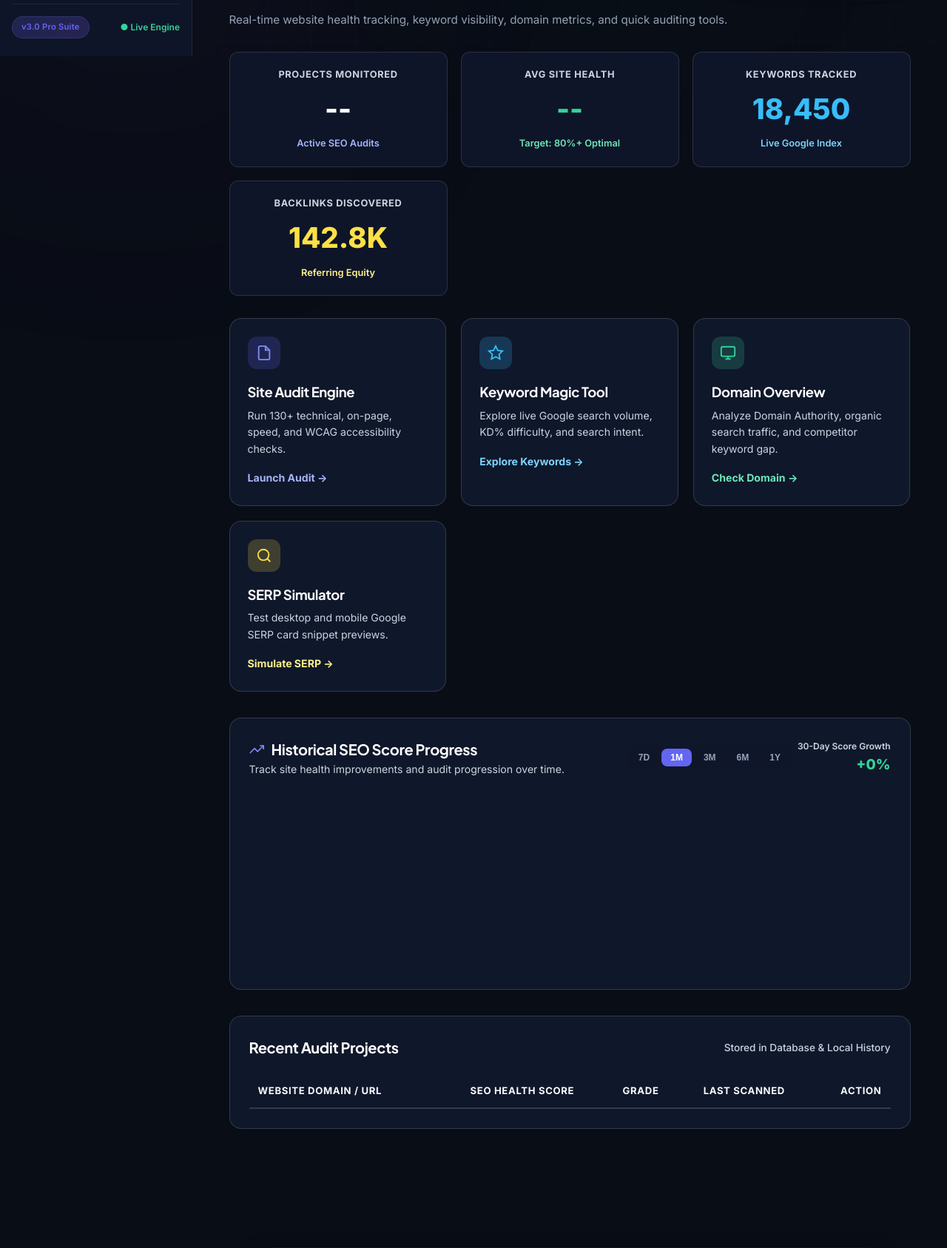
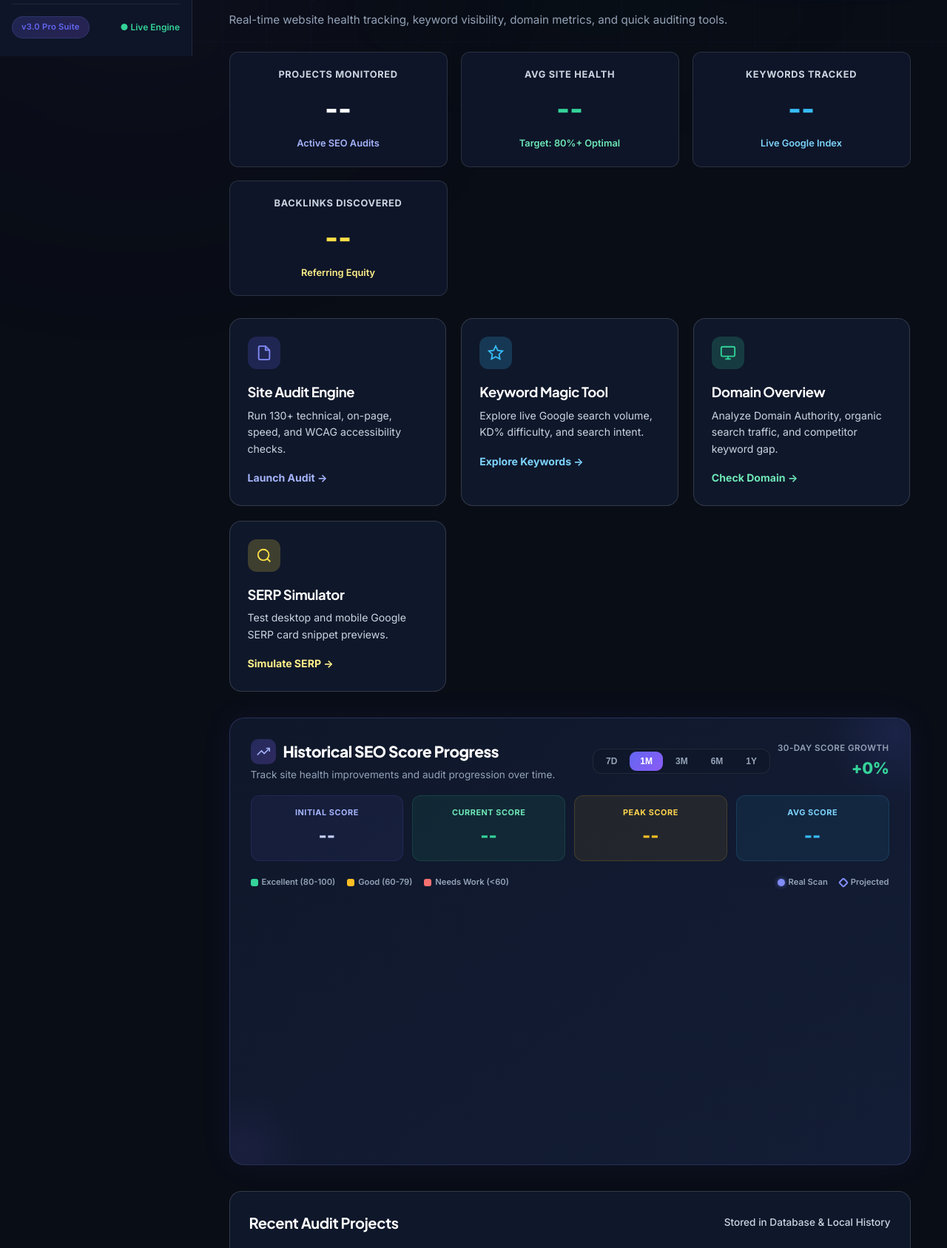
Before and after one commit to ajaykumarkumar800-hash/SEO-Checker-Pro, a Flask app: page /scanner in a window 1280 px wide. Shown: the part 724-2411 px from the top of the page at 74% size. Run offline with Flask 3, Linux system fonts and the light colour scheme; lists and menus that the app fills with data are empty; a map, chart or similar area stays blank; some libraries are stand-ins or nearby versions.

Commit message:
A-to-Z audit fixes + premium Historical SEO Score Progress graph upgrade
Bug fixes:
- Fix regex injection in MongoDB queries (re.escape)
- Remove duplicate global declarations and stray resets
- Fix URL normalization in saveUpdatedReportToHistory
- Replace hardcoded dashboard metrics with dynamic values
- Remove redundant imports

Premium Historical Graph:
- KPI summary cards (Initial, Current, Peak, Avg scores)
- Score zone background bands (Excellent/Good/Needs Work)
- 80% target benchmark dashed line
- Rich tooltips with Grade, Change %, Real/Projected badge
- Real scan vs Projected data point differentiation
- Dual-gradient fill with animated glow container
- Enhanced API response with peak/lowest/avg/real_scan_count

```diff
--- a/app.py
+++ b/app.py
@@ -376,8 +376,6 @@ def index():
 @app.route("/api/analyze", methods=["POST"])
 def analyze():
     """Run SEO analysis on the provided URL with Instant Database Caching."""
-    import time
-    import datetime
     global client, db, reports_collection
 
     data = request.get_json()
@@ -407,12 +405,12 @@ def analyze():
 
     # Check 1: Return Instant Cached Audit Result if not force_refresh
     if not force_refresh:
-        global reports_collection
         if reports_collection is not None:
             try:
                 cutoff = datetime.datetime.now(datetime.timezone.utc) - datetime.timedelta(seconds=cache_ttl)
+                escaped_url = re.escape(norm_url)
                 cached_doc = reports_collection.find_one(
-                    {"url": {"$regex": f"^{norm_url}", "$options": "i"}, "timestamp": {"$gte": cutoff}},
+                    {"url": {"$regex": f"^{escaped_url}", "$options": "i"}, "timestamp": {"$gte": cutoff}},
                     sort=[("timestamp", -1)]
                 )
                 if cached_doc:
@@ -657,10 +655,11 @@ def score_history():
     if reports_collection is not None:
         try:
             cutoff = datetime.datetime.now(datetime.timezone.utc) - datetime.timedelta(days=days)
+            escaped_domain = re.escape(clean_domain)
             cursor = reports_collection.find({
                 "$or": [
-                    {"url": {"$regex": clean_domain, "$options": "i"}},
-                    {"final_url": {"$regex": clean_domain, "$options": "i"}}
+                    {"url": {"$regex": escaped_domain, "$options": "i"}},
+                    {"final_url": {"$regex": escaped_domain, "$options": "i"}}
                 ],
                 "timestamp": {"$gte": cutoff}
             }, {"timestamp": 1, "overall_score": 1, "grade": 1}).sort("timestamp", 1)
@@ -731,8 +730,9 @@ def score_history():
     for dt in sample_dates:
         d_key = dt.strftime("%Y-%m-%d")
         lbl = dt.strftime("%d %b") if days <= 30 else dt.strftime("%d %b %Y")
-
-        if d_key in daily_scores:
+        is_real = d_key in daily_scores
+
+        if is_real:
             sc = daily_scores[d_key]
         else:
             progress_ratio = max(0.0, min(1.0, (dt - t_start).total_seconds() / total_time_span))
@@ -740,16 +740,22 @@ def score_history():
             sc = round(base_start_score + (total_window_growth * progress_ratio))
             sc = max(20, min(100, sc))
 
-        grade = "A" if sc >= 80 else ("B" if sc >= 70 else "C")
+        grade = "A+" if sc >= 90 else ("A" if sc >= 80 else ("B" if sc >= 70 else ("C" if sc >= 60 else ("D" if sc >= 40 else "F"))))
         history.append({
             "date": lbl,
             "timestamp": dt.isoformat(),
             "score": sc,
-            "grade": grade
+            "grade": grade,
+            "is_real_scan": is_real
         })
 
+    all_scores = [h["score"] for h in history] if history else [0]
     first_score = history[0]["score"] if history else 0
     last_score = history[-1]["score"] if history else 0
+    peak_score = max(all_scores)
+    lowest_score = min(all_scores)
+    avg_score = round(sum(all_scores) / len(all_scores))
+    real_scan_count = sum(1 for h in history if h.get("is_real_scan"))
     diff = last_score - first_score
     diff_str = f"+{diff}%" if diff >= 0 else f"{diff}%"
 
@@ -762,14 +768,16 @@ def score_history():
         "range_label": range_labels.get(days, f"{days}-Day"),
         "history": history,
         "total_scans": len(history),
+        "real_scan_count": real_scan_count,
         "score_improvement": diff_str,
         "initial_score": first_score,
-        "current_score": last_score
+        "current_score": last_score,
+        "peak_score": peak_score,
+        "lowest_score": lowest_score,
+        "avg_score": avg_score
     })
 
-users_collection = None
-
-import hashlib
+
 
 def hash_password(password):
     return hashlib.sha256(password.encode("utf-8")).hexdigest()
@@ -928,7 +936,7 @@ def delete_project():
                 "$or": [
                     {"url": target_url},
                     {"final_url": target_url},
-                    {"url": {"$regex": f"^{target_url.rstrip('/')}", "$options": "i"}}
+                    {"url": {"$regex": f"^{re.escape(target_url.rstrip('/'))}", "$options": "i"}}
                 ]
             })
             deleted_count = res.deleted_count
--- a/templates/index.html
+++ b/templates/index.html
@@ -234,13 +234,13 @@
 
                 <div class="meta-card" style="position: relative; overflow: hidden; border-left: 4px solid #38bdf8; background: #0f172a; padding: 20px;">
                     <div style="font-size: 0.8rem; color: #cbd5e1; font-weight: 700; text-transform: uppercase; letter-spacing: 0.05em;">Keywords Tracked</div>
-                    <div id="dashKwTracked" style="font-size: 2.4rem; font-weight: 800; color: #38bdf8; margin: 6px 0;">18,450</div>
+                    <div id="dashKwTracked" style="font-size: 2.4rem; font-weight: 800; color: #38bdf8; margin: 6px 0;">--</div>
                     <div style="font-size: 0.8rem; color: #7dd3fc; font-weight: 600;">Live Google Index</div>
                 </div>
 
                 <div class="meta-card" style="position: relative; overflow: hidden; border-left: 4px solid #fde047; background: #0f172a; padding: 20px;">
                     <div style="font-size: 0.8rem; color: #cbd5e1; font-weight: 700; text-transform: uppercase; letter-spacing: 0.05em;">Backlinks Discovered</div>
-                    <div id="dashBacklinks" style="font-size: 2.4rem; font-weight: 800; color: #fde047; margin: 6px 0;">142.8K</div>
+                    <div id="dashBacklinks" style="font-size: 2.4rem; font-weight: 800; color: #fde047; margin: 6px 0;">--</div>
                     <div style="font-size: 0.8rem; color: #fef08a; font-weight: 600;">Referring Equity</div>
                 </div>
             </div>
@@ -284,34 +284,74 @@
                 </div>
             </div>
 
-            <!-- Dashboard Historical Score Progress Graph -->
-            <div style="margin: 25px 0 35px; background: #0f172a; border: 1px solid rgba(255,255,255,0.15); border-radius: 16px; padding: 26px;">
-                <div style="display: flex; justify-content: space-between; align-items: center; flex-wrap: wrap; gap: 15px; margin-bottom: 20px;">
+            <!-- Dashboard Historical SEO Score Progress Graph — Premium -->
+            <div id="histGraphContainer" style="margin: 25px 0 35px; background: linear-gradient(145deg, #0f172a, #131d35); border: 1px solid rgba(129,140,248,0.2); border-radius: 20px; padding: 28px; position: relative; overflow: hidden; box-shadow: 0 0 40px rgba(99,102,241,0.08);">
+                <!-- Subtle animated glow accent -->
+                <div style="position: absolute; top: -80px; right: -80px; width: 200px; height: 200px; background: radial-gradient(circle, rgba(99,102,241,0.12) 0%, transparent 70%); border-radius: 50%; pointer-events: none;"></div>
+                <div style="position: absolute; bottom: -60px; left: -60px; width: 160px; height: 160px; background: radial-gradient(circle, rgba(139,92,246,0.08) 0%, transparent 70%); border-radius: 50%; pointer-events: none;"></div>
+
+                <!-- Header -->
+                <div style="display: flex; justify-content: space-between; align-items: center; flex-wrap: wrap; gap: 15px; margin-bottom: 8px; position: relative; z-index: 1;">
                     <div>
-                        <h3 style="font-size: 1.25rem; font-weight: 700; color: #ffffff; display: flex; align-items: center; gap: 10px;">
-                            <svg viewBox="0 0 24 24" fill="none" stroke="currentColor" stroke-width="2" style="width:20px; height:20px; color: #818cf8;"><polyline points="23 6 13.5 15.5 8.5 10.5 1 18"/><polyline points="17 6 23 6 23 12"/></svg>
+                        <h3 style="font-size: 1.3rem; font-weight: 800; color: #ffffff; display: flex; align-items: center; gap: 10px;">
+                            <div style="width: 34px; height: 34px; background: linear-gradient(135deg, rgba(99,102,241,0.25), rgba(139,92,246,0.25)); border-radius: 10px; display: flex; align-items: center; justify-content: center;">
+                                <svg viewBox="0 0 24 24" fill="none" stroke="currentColor" stroke-width="2" style="width:18px; height:18px; color: #a5b4fc;"><polyline points="23 6 13.5 15.5 8.5 10.5 1 18"/><polyline points="17 6 23 6 23 12"/></svg>
+                            </div>
                             Historical SEO Score Progress
                         </h3>
-                        <p style="font-size: 0.88rem; color: #cbd5e1;">Track site health improvements and audit progression over time.</p>
+                        <p style="font-size: 0.85rem; color: #94a3b8; margin-top: 4px;">Track site health improvements and audit progression over time.</p>
                     </div>
-                    <div style="display: flex; gap: 8px; align-items: center; flex-wrap: wrap;">
-                        <div id="histRangeButtons" style="display: flex; gap: 4px; background: rgba(15,23,42,0.6); border-radius: 10px; padding: 3px;">
-                            <button class="hist-range-btn" data-days="7" onclick="switchHistoryRange(7)" style="padding: 5px 12px; border: none; border-radius: 8px; font-size: 0.75rem; font-weight: 700; cursor: pointer; background: transparent; color: #94a3b8; transition: all 0.2s;">7D</button>
-                            <button class="hist-range-btn active" data-days="30" onclick="switchHistoryRange(30)" style="padding: 5px 12px; border: none; border-radius: 8px; font-size: 0.75rem; font-weight: 700; cursor: pointer; background: #6366f1; color: #fff; transition: all 0.2s;">1M</button>
-                            <button class="hist-range-btn" data-days="90" onclick="switchHistoryRange(90)" style="padding: 5px 12px; border: none; border-radius: 8px; font-size: 0.75rem; font-weight: 700; cursor: pointer; background: transparent; color: #94a3b8; transition: all 0.2s;">3M</button>
-                            <button class="hist-range-btn" data-days="180" onclick="switchHistoryRange(180)" style="padding: 5px 12px; border: none; border-radius: 8px; font-size: 0.75rem; font-weight: 700; cursor: pointer; background: transparent; color: #94a3b8; transition: all 0.2s;">6M</button>
-                            <button class="hist-range-btn" data-days="365" onclick="switchHistoryRange(365)" style="padding: 5px 12px; border: none; border-radius: 8px; font-size: 0.75rem; font-weight: 700; cursor: pointer; background: transparent; color: #94a3b8; transition: all 0.2s;">1Y</button>
+                    <div style="display: flex; gap: 10px; align-items: center; flex-wrap: wrap;">
+                        <div id="histRangeButtons" style="display: flex; gap: 3px; background: rgba(15,23,42,0.8); border: 1px solid rgba(255,255,255,0.08); border-radius: 12px; padding: 3px;">
+                            <button class="hist-range-btn" data-days="7" onclick="switchHistoryRange(7)" style="padding: 6px 14px; border: none; border-radius: 9px; font-size: 0.75rem; font-weight: 700; cursor: pointer; background: transparent; color: #94a3b8; transition: all 0.25s ease;">7D</button>
+                            <button class="hist-range-btn active" data-days="30" onclick="switchHistoryRange(30)" style="padding: 6px 14px; border: none; border-radius: 9px; font-size: 0.75rem; font-weight: 700; cursor: pointer; background: linear-gradient(135deg, #6366f1, #8b5cf6); color: #fff; transition: all 0.25s ease;">1M</button>
+                            <button class="hist-range-btn" data-days="90" onclick="switchHistoryRange(90)" style="padding: 6px 14px; border: none; border-radius: 9px; font-size: 0.75rem; font-weight: 700; cursor: pointer; background: transparent; color: #94a3b8; transition: all 0.25s ease;">3M</button>
+                            <button class="hist-range-btn" data-days="180" onclick="switchHistoryRange(180)" style="padding: 6px 14px; border: none; border-radius: 9px; font-size: 0.75rem; font-weight: 700; cursor: pointer; background: transparent; color: #94a3b8; transition: all 0.25s ease;">6M</button>
+                            <button class="hist-range-btn" data-days="365" onclick="switchHistoryRange(365)" style="padding: 6px 14px; border: none; border-radius: 9px; font-size: 0.75rem; font-weight: 700; cursor: pointer; background: transparent; color: #94a3b8; transition: all 0.25s ease;">1Y</button>
                         </div>
-                        <div style="text-align: right;">
-                            <span id="dashHistRangeLabel" style="font-size: 0.75rem; color: #cbd5e1; display: block; font-weight: 600;">30-Day Score Growth</span>
-                            <span id="dashHistBadge" style="font-weight: 800; color: #34d399; font-size: 1.2rem;">+0%</span>
+                        <div style="text-align: right; min-width: 110px;">
+                            <span id="dashHistRangeLabel" style="font-size: 0.72rem; color: #94a3b8; display: block; font-weight: 600; text-transform: uppercase; letter-spacing: 0.04em;">30-Day Score Growth</span>
+                            <span id="dashHistBadge" style="font-weight: 800; color: #34d399; font-size: 1.35rem; letter-spacing: -0.02em;">+0%</span>
                         </div>
                     </div>
                 </div>
 
-                <div style="position: relative; height: 240px; width: 100%;">
+                <!-- Premium KPI Summary Cards -->
+                <div id="histKpiCards" style="display: grid; grid-template-columns: repeat(4, 1fr); gap: 12px; margin: 16px 0 20px; position: relative; z-index: 1;">
+                    <div style="background: rgba(99,102,241,0.08); border: 1px solid rgba(99,102,241,0.15); border-radius: 12px; padding: 14px 16px; text-align: center;">
+                        <div style="font-size: 0.68rem; color: #a5b4fc; font-weight: 700; text-transform: uppercase; letter-spacing: 0.05em; margin-bottom: 4px;">Initial Score</div>
+                        <div id="histKpiInitial" style="font-size: 1.5rem; font-weight: 800; color: #c7d2fe;">--</div>
+                    </div>
+                    <div style="background: rgba(52,211,153,0.08); border: 1px solid rgba(52,211,153,0.15); border-radius: 12px; padding: 14px 16px; text-align: center;">
+                        <div style="font-size: 0.68rem; color: #6ee7b7; font-weight: 700; text-transform: uppercase; letter-spacing: 0.05em; margin-bottom: 4px;">Current Score</div>
+                        <div id="histKpiCurrent" style="font-size: 1.5rem; font-weight: 800; color: #34d399;">--</div>
+                    </div>
+                    <div style="background: rgba(251,191,36,0.08); border: 1px solid rgba(251,191,36,0.15); border-radius: 12px; padding: 14px 16px; text-align: center;">
+                        <div style="font-size: 0.68rem; color: #fcd34d; font-weight: 700; text-transform: uppercase; letter-spacing: 0.05em; margin-bottom: 4px;">Peak Score</div>
+                        <div id="histKpiPeak" style="font-size: 1.5rem; font-weight: 800; color: #fbbf24;">--</div>
+                    </div>
+                    <div style="background: rgba(56,189,248,0.08); border: 1px solid rgba(56,189,248,0.15); border-radius: 12px; padding: 14px 16px; text-align: center;">
+                        <div style="font-size: 0.68rem; color: #7dd3fc; font-weight: 700; text-transform: uppercase; letter-spacing: 0.05em; margin-bottom: 4px;">Avg Score</div>
+                        <div id="histKpiAvg" style="font-size: 1.5rem; font-weight: 800; color: #38bdf8;">--</div>
+                    </div>
+                </div>
+
+                <!-- Score Zone Legend -->
+                <div style="display: flex; gap: 16px; margin-bottom: 14px; position: relative; z-index: 1;">
+                    <div style="display: flex; align-items: center; gap: 5px;"><div style="width: 10px; height: 10px; border-radius: 3px; background: #34d399;"></div><span style="font-size: 0.7rem; color: #94a3b8; font-weight: 600;">Excellent (80-100)</span></div>
+                    <div style="display: flex; align-items: center; gap: 5px;"><div style="width: 10px; height: 10px; border-radius: 3px; background: #fbbf24;"></div><span style="font-size: 0.7rem; color: #94a3b8; font-weight: 600;">Good (60-79)</span></div>
+                    <div style="display: flex; align-items: center; gap: 5px;"><div style="width: 10px; height: 10px; border-radius: 3px; background: #f87171;"></div><span style="font-size: 0.7rem; color: #94a3b8; font-weight: 600;">Needs Work (&lt;60)</span></div>
+                    <div style="display: flex; align-items: center; gap: 5px; margin-left: auto;"><div style="width: 10px; height: 10px; border-radius: 50%; background: #818cf8; box-shadow: 0 0 6px rgba(129,140,248,0.6);"></div><span style="font-size: 0.7rem; color: #94a3b8; font-weight: 600;">Real Scan</span></div>
+                    <div style="display: flex; align-items: center; gap: 5px;"><div style="width: 10px; height: 10px; border-radius: 2px; border: 2px solid #818cf8; background: transparent; transform: rotate(45deg);"></div><span style="font-size: 0.7rem; color: #94a3b8; font-weight: 600;">Projected</span></div>
+                </div>
+
+                <!-- Chart Canvas -->
+                <div style="position: relative; height: 320px; width: 100%; z-index: 1;">
                     <canvas id="dashHistoryChart"></canvas>
                 </div>
+
+                <!-- Real scan count footer -->
+                <div id="histRealScanInfo" style="text-align: right; margin-top: 10px; font-size: 0.72rem; color: #64748b; font-weight: 600; position: relative; z-index: 1;"></div>
             </div>
 
             <!-- Recent Audited Projects Table -->
@@ -1000,6 +1040,6 @@
 
     <!-- Chart.js for Radar & Historical Progress Graphs -->
     <script src="https://cdn.jsdelivr.net/npm/chart.js"></script>
-    <script src="/static/js/app.js?v=3.2.0"></script>
+    <script src="/static/js/app.js?v=4.0.0"></script>
 </body>
 </html>
```
Also changed, not shown: static/js/app.js.
